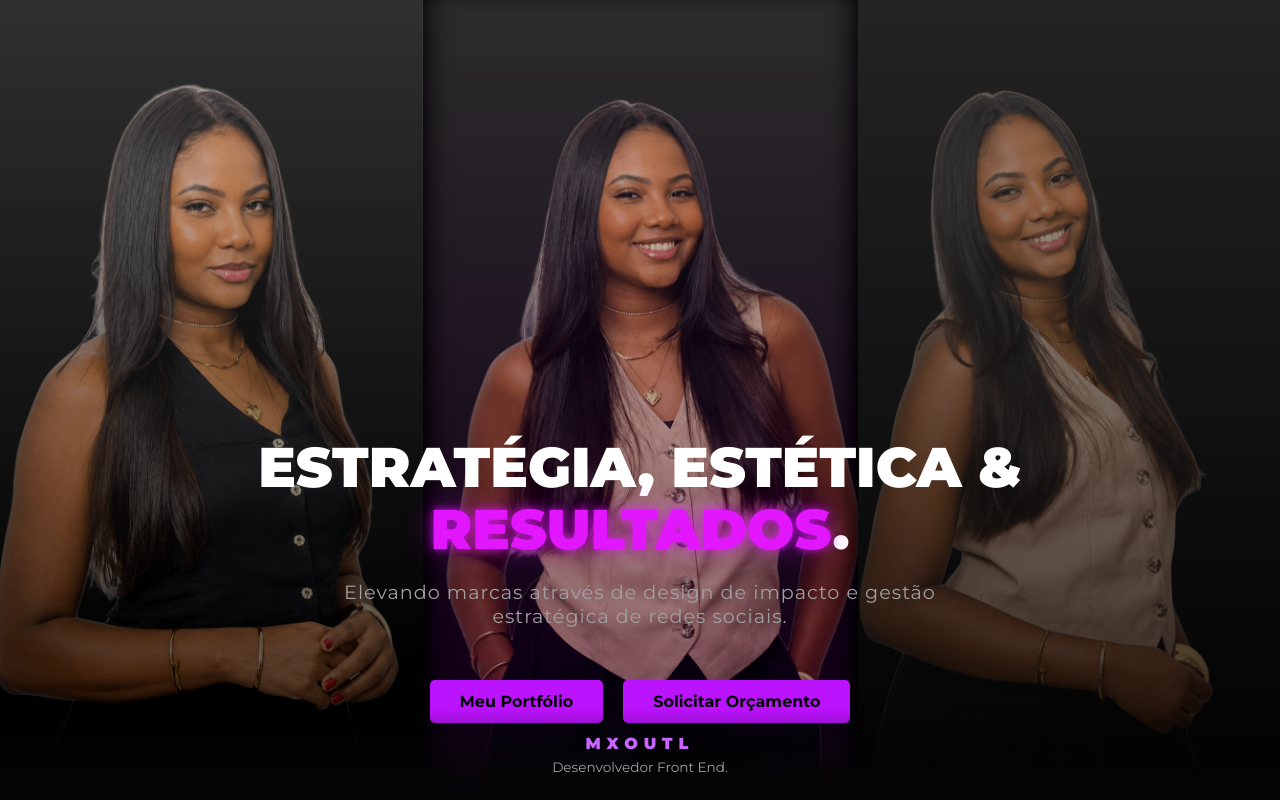
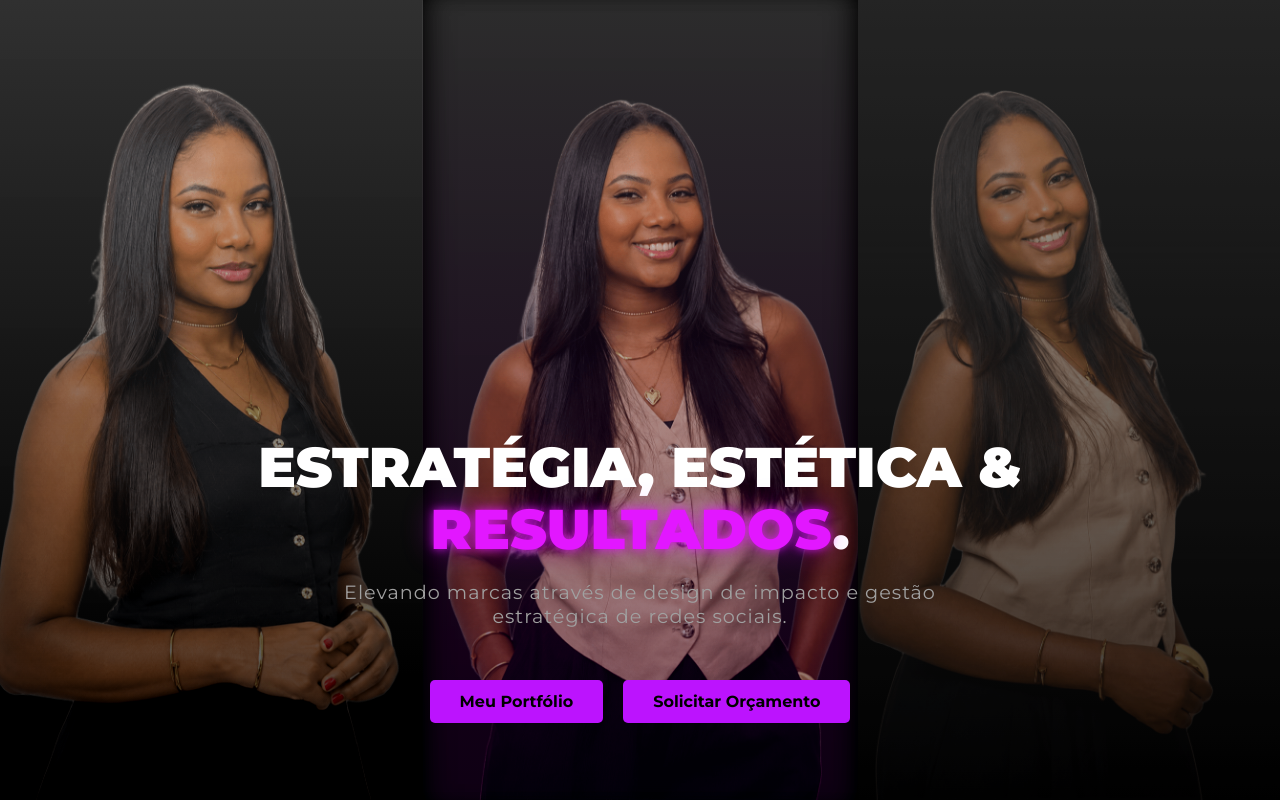
Before and after one commit to mxoutloficial-creator/Ramile-Maciell, a plain HTML site: page index.html in a window 1280 px wide. Drawn offline with Linux system fonts and the light colour scheme.

```diff
--- a/index.html
+++ b/index.html
@@ -54,16 +54,7 @@ Ramile Maciel | Social Media e Estratégia Digital
 
 
 
-  <footer class="main-footer">
-    <div class="footer-content">
-        <div class="footer-logo">
-             <span>Mxoutl</span>
-        </div>
-        <p class="footer-tagline">Desenvolvedor Front End.</p>
-        <div class="footer-bottom">
-        </div>
-    </div>
-</footer>
+
 
   <section id="projetos">
   </section>
```
Also changed, not shown: 5 other files.
